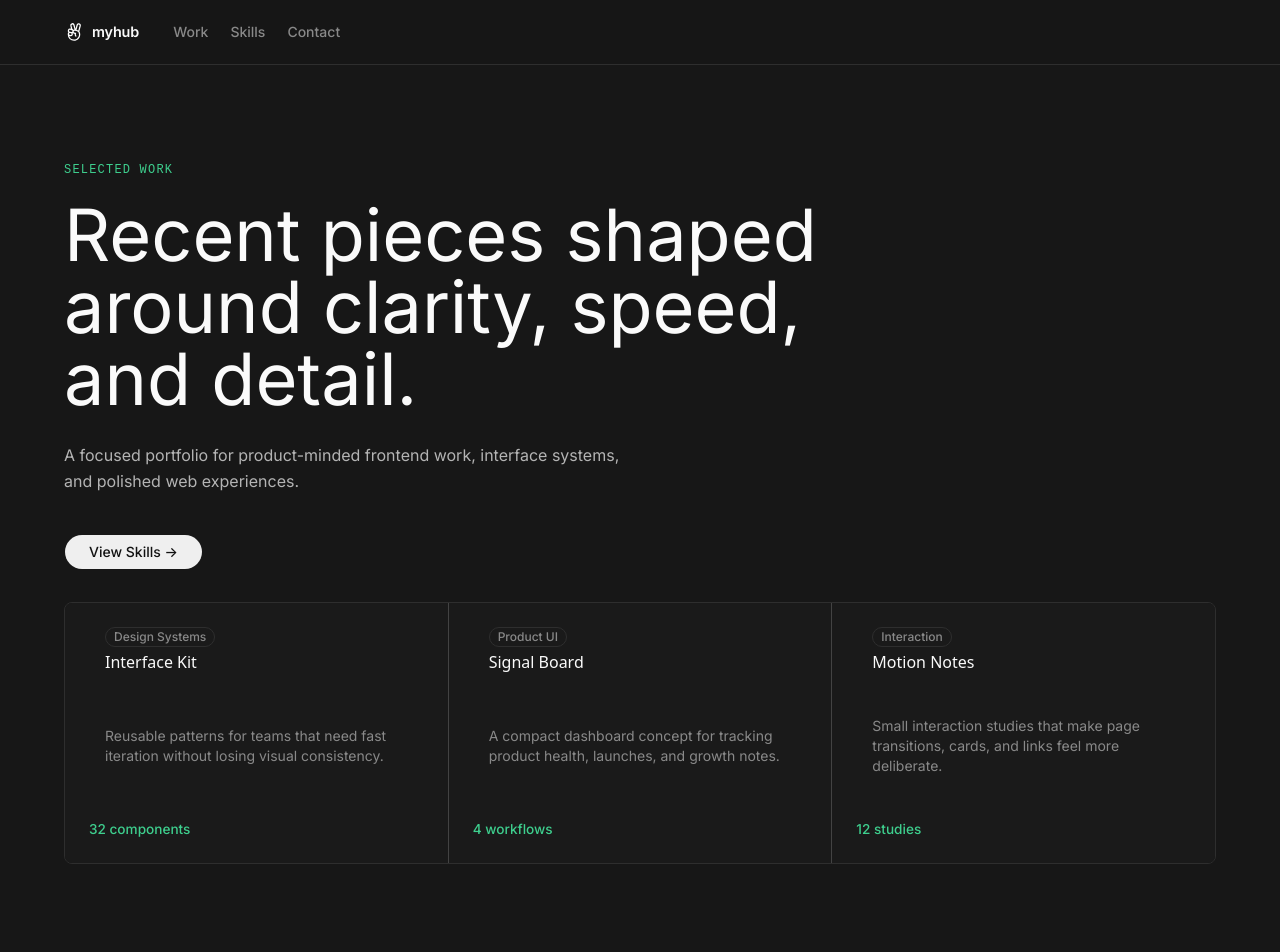
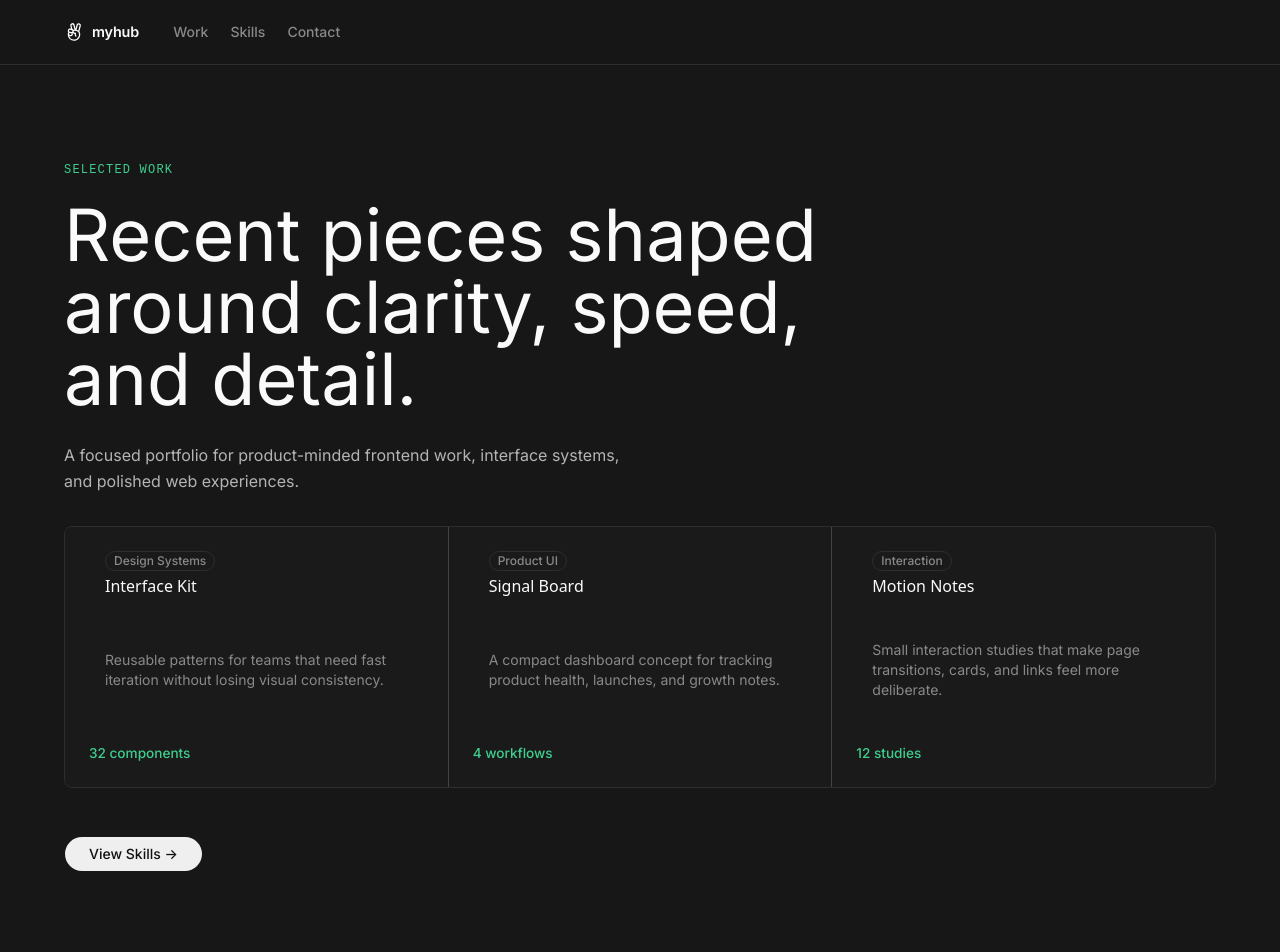
Before and after one commit to vngbh/myhub, a Next.js app: page /work in a window 1280 px wide. Shown: the top 952 px of the page. Built offline with nearby package versions, Linux system fonts and the light colour scheme.

Commit message:
style(pages): pin flow actions to bottom

```diff
--- a/src/app/contact/page.tsx
+++ b/src/app/contact/page.tsx
@@ -12,7 +12,7 @@ import { siteConfig } from "@/data/site";
 export default function ContactPage() {
   return (
     <PageShell>
-      <PageSection className="contact" id="contact">
+      <PageSection className="contact flowSection" id="contact">
         <RevealFrame>
           <PageEyebrow>Contact</PageEyebrow>
           <h1 className="pageTitle">Ready to build the next piece?</h1>
@@ -20,7 +20,8 @@ export default function ContactPage() {
           <a className="contactLink" href={siteConfig.links.email}>
             hello@example.com
           </a>
-          <PageActions>
+        </RevealFrame>
+        <PageActions className="pageBottomActions">
           <Button
             className="portfolioButton rounded-full px-6"
             size="lg"
@@ -29,7 +30,6 @@ export default function ContactPage() {
             <Link href="/">Back Home</Link>
           </Button>
         </PageActions>
-        </RevealFrame>
       </PageSection>
     </PageShell>
   );
--- a/src/app/globals.css
+++ b/src/app/globals.css
@@ -254,6 +254,11 @@ p {
   margin-top: 40px;
 }
 
+.pageBottomActions {
+  margin-top: auto;
+  padding-top: 48px;
+}
+
 .portfolioButton {
   font-weight: 500;
   transition: opacity 150ms ease;
@@ -272,6 +277,12 @@ p {
 .section {
   min-height: 80vh;
   padding: 96px clamp(20px, 5vw, 72px) 96px;
+}
+
+.flowSection,
+.flowCopy {
+  display: flex;
+  flex-direction: column;
 }
 
 .sectionHeader {
--- a/src/app/page.tsx
+++ b/src/app/page.tsx
@@ -22,17 +22,17 @@ export default function Home() {
               Product interfaces with clear systems and quiet motion.
             </PageHeading>
             <PageDescription>{siteConfig.description}</PageDescription>
-            <PageActions>
-              <Button
-                className="portfolioButton rounded-full px-6"
-                size="lg"
-                asChild
-              >
-                <Link href="/work">View Work →</Link>
-              </Button>
-            </PageActions>
           </AnimatedPageHeader>
         </PageHeader>
+        <PageActions className="pageBottomActions">
+          <Button
+            className="portfolioButton rounded-full px-6"
+            size="lg"
+            asChild
+          >
+            <Link href="/work">View Work -&gt;</Link>
+          </Button>
+        </PageActions>
       </PageSection>
     </PageShell>
   );
--- a/src/app/skill/page.tsx
+++ b/src/app/skill/page.tsx
@@ -14,13 +14,15 @@ export default function SkillPage() {
   return (
     <PageShell>
       <PageSection className="section split" id="skills">
+        <div className="flowCopy">
           <RevealFrame>
             <PageEyebrow>Skills</PageEyebrow>
             <h1 className="pageTitle">
               Tools for turning rough ideas into steady interfaces.
             </h1>
             <PageDescription>{siteConfig.description}</PageDescription>
-          <PageActions>
+          </RevealFrame>
+          <PageActions className="pageBottomActions">
             <Button
               className="portfolioButton rounded-full px-6"
               size="lg"
@@ -29,7 +31,7 @@ export default function SkillPage() {
               <Link href="/contact">Contact -&gt;</Link>
             </Button>
           </PageActions>
-        </RevealFrame>
+        </div>
         <SkillRibbon />
       </PageSection>
     </PageShell>
--- a/src/app/work/page.tsx
+++ b/src/app/work/page.tsx
@@ -14,7 +14,7 @@ import { siteConfig } from "@/data/site";
 export default function WorkPage() {
   return (
     <PageShell>
-      <PageSection className="section" id="work">
+      <PageSection className="section flowSection" id="work">
         <div className="sectionHeader">
           <RevealFrame>
             <PageEyebrow>Selected Work</PageEyebrow>
@@ -22,15 +22,6 @@ export default function WorkPage() {
               Recent pieces shaped around clarity, speed, and detail.
             </h1>
             <PageDescription>{siteConfig.description}</PageDescription>
-            <PageActions>
-              <Button
-                className="portfolioButton rounded-full px-6"
-                size="lg"
-                asChild
-              >
-                <Link href="/skill">View Skills -&gt;</Link>
-              </Button>
-            </PageActions>
           </RevealFrame>
         </div>
         <div className="projectGrid">
@@ -38,6 +29,15 @@ export default function WorkPage() {
             <ProjectCard project={project} index={index} key={project.title} />
           ))}
         </div>
+        <PageActions className="pageBottomActions">
+          <Button
+            className="portfolioButton rounded-full px-6"
+            size="lg"
+            asChild
+          >
+            <Link href="/skill">View Skills -&gt;</Link>
+          </Button>
+        </PageActions>
       </PageSection>
     </PageShell>
   );
```
Lines whose indentation alone changed are shown as unchanged.
